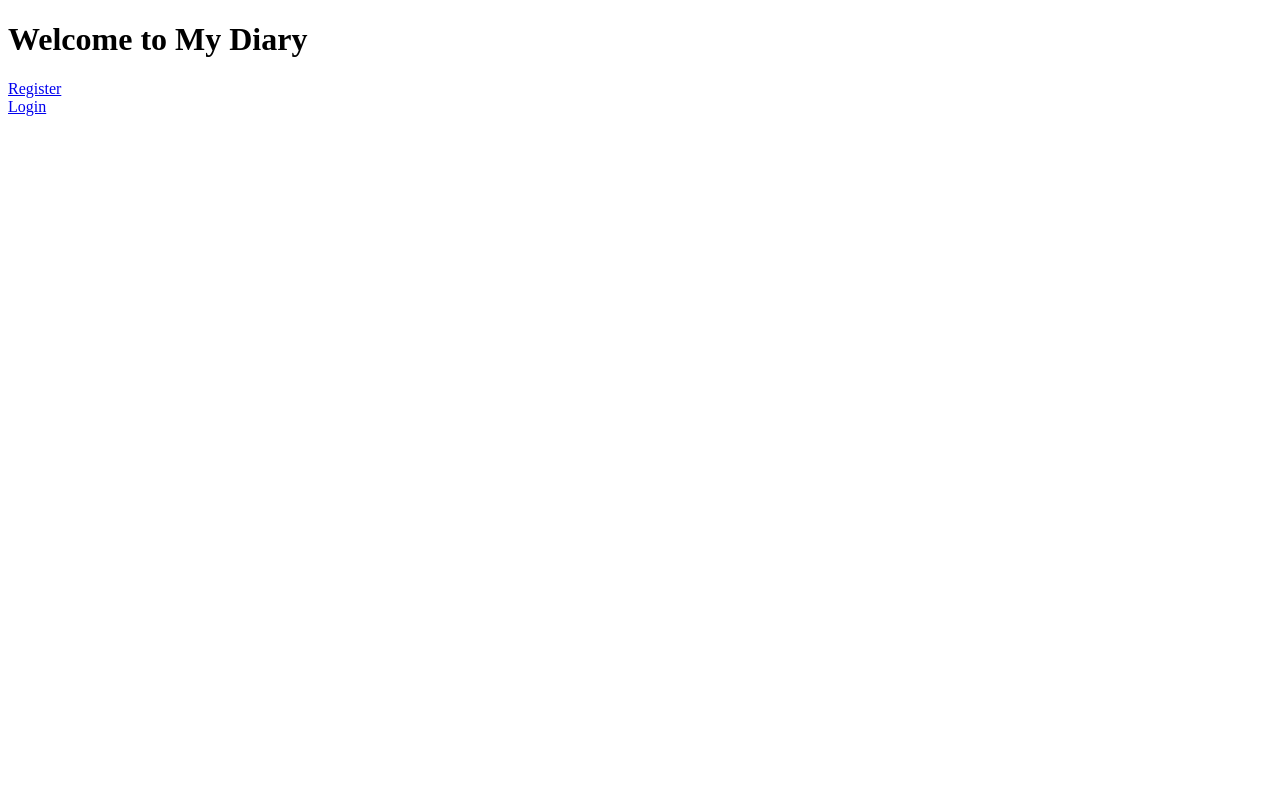
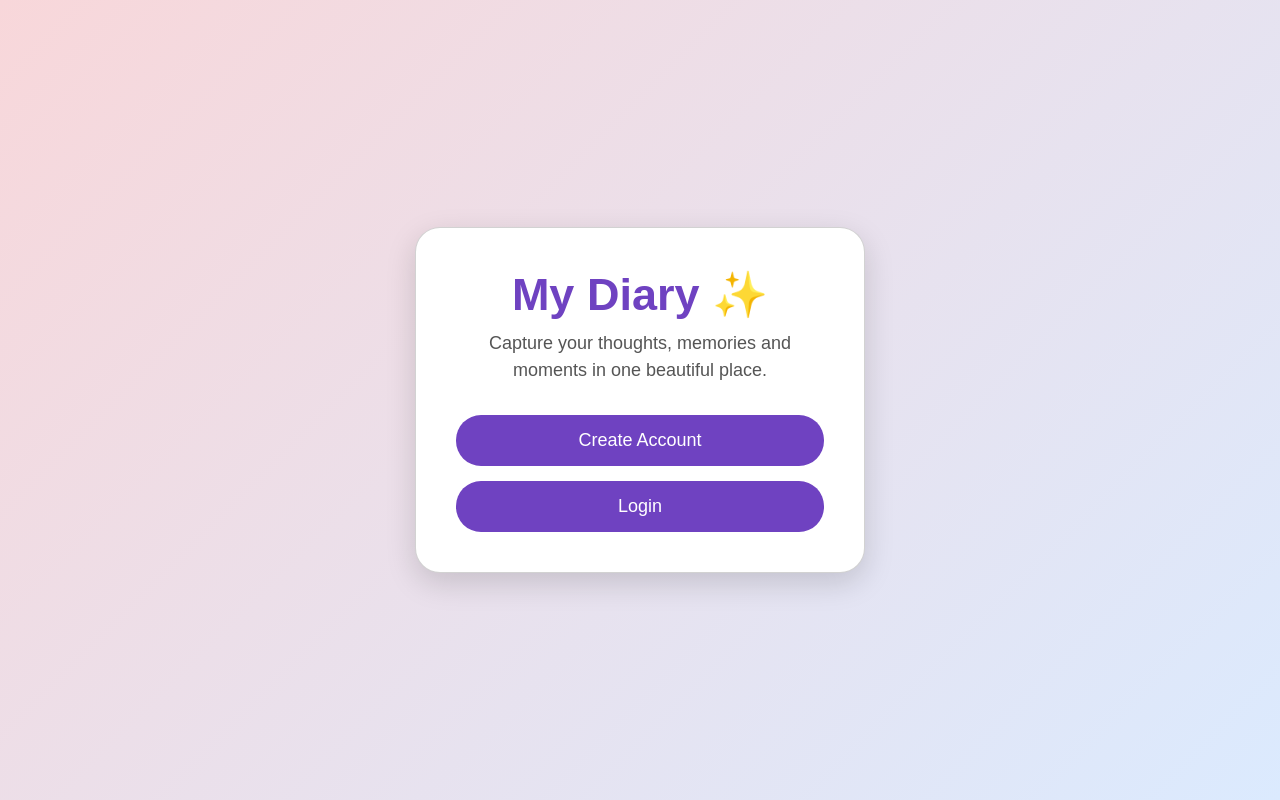
Before and after one commit to SRI-RAKSHA48/my-diary-project, a plain HTML site: page Frontend/index.html in a window 1280 px wide. Drawn offline with nearby package versions, Linux system fonts and the light colour scheme.

Commit message:
Improve welcome page design

```diff
--- a/Frontend/index.html
+++ b/Frontend/index.html
@@ -1,12 +1,82 @@
 <!DOCTYPE html>
-<html>
+<html lang="en">
 <head>
+    <meta charset="UTF-8">
+    <meta name="viewport" content="width=device-width, initial-scale=1.0">
     <title>My Diary</title>
+
+    <link href="https://cdn.jsdelivr.net/npm/bootstrap@5.3.8/dist/css/bootstrap.min.css" rel="stylesheet">
+
+    <style>
+        body {
+            height: 100vh;
+            background: linear-gradient(135deg, #f8d7da, #dbeafe);
+            display: flex;
+            justify-content: center;
+            align-items: center;
+            font-family: 'Montserrat', sans-serif;
+        }
+
+        .card {
+            width: 450px;
+            padding: 40px;
+            border-radius: 25px;
+            text-align: center;
+            box-shadow: 0 10px 30px rgba(0,0,0,0.15);
+            background: white;
+        }
+
+        h1 {
+            font-size: 45px;
+            font-weight: 700;
+            color: #6f42c1;
+        }
+
+        p {
+            font-size: 18px;
+            color: #555;
+        }
+
+        .btn-custom {
+            width: 100%;
+            border-radius: 25px;
+            padding: 12px;
+            margin-top: 15px;
+            font-size: 18px;
+            background: #6f42c1;
+            color: white;
+            border: none;
+        }
+
+        .btn-custom:hover {
+            background: #59359c;
+        }
+
+        a {
+            text-decoration: none;
+        }
+    </style>
 </head>
+
 <body>
-    <h1>Welcome to My Diary</h1>
-    <a href="Register.html">Register</a>
-    <br>
-    <a href="Login.html">Login</a>
+
+<div class="card">
+
+    <h1>My Diary ✨</h1>
+
+    <p>
+        Capture your thoughts, memories and moments in one beautiful place.
+    </p>
+
+    <a href="Register.html">
+        <button class="btn-custom">Create Account</button>
+    </a>
+
+    <a href="Login.html">
+        <button class="btn-custom">Login</button>
+    </a>
+
+</div>
+
 </body>
 </html>
```
